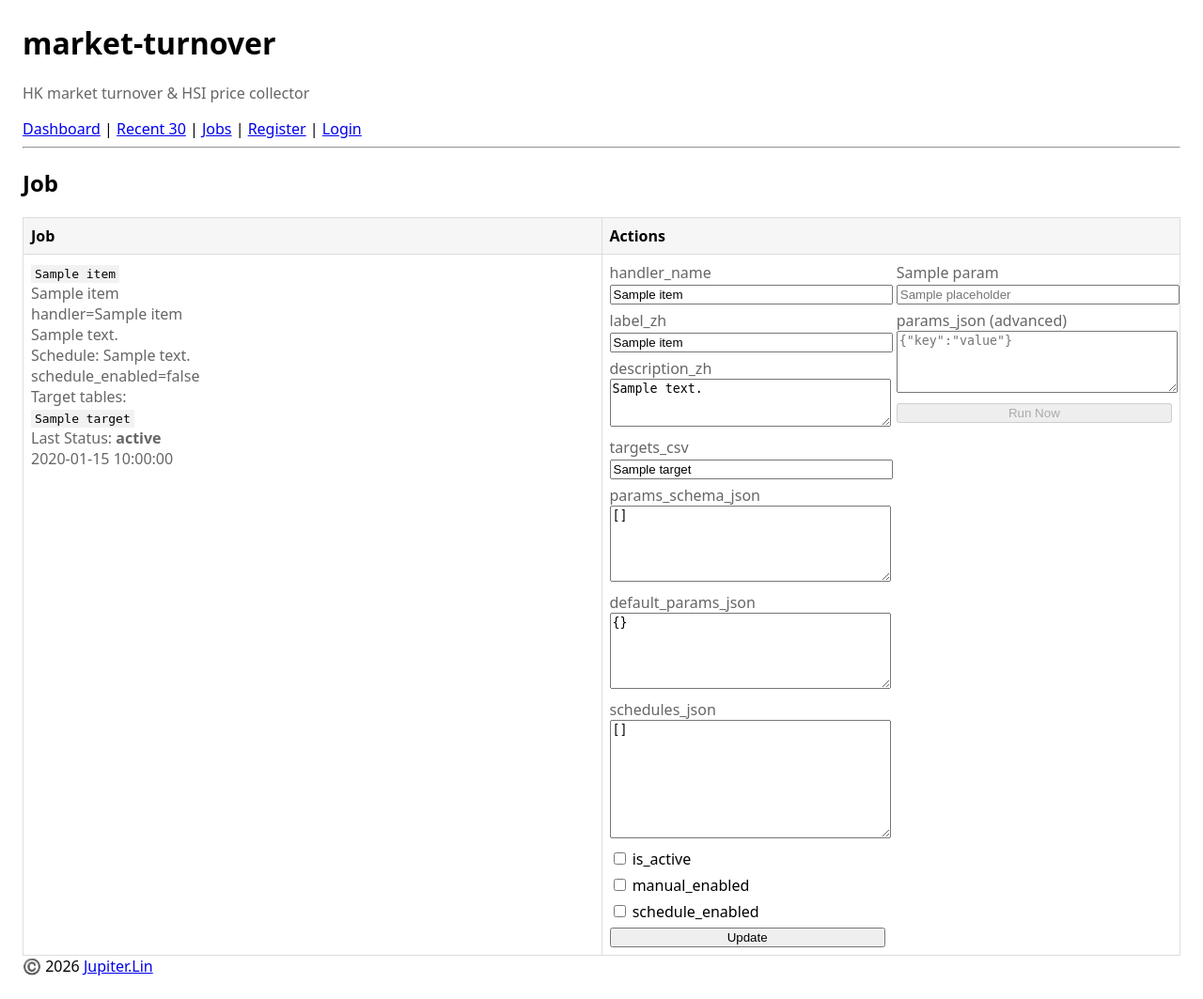
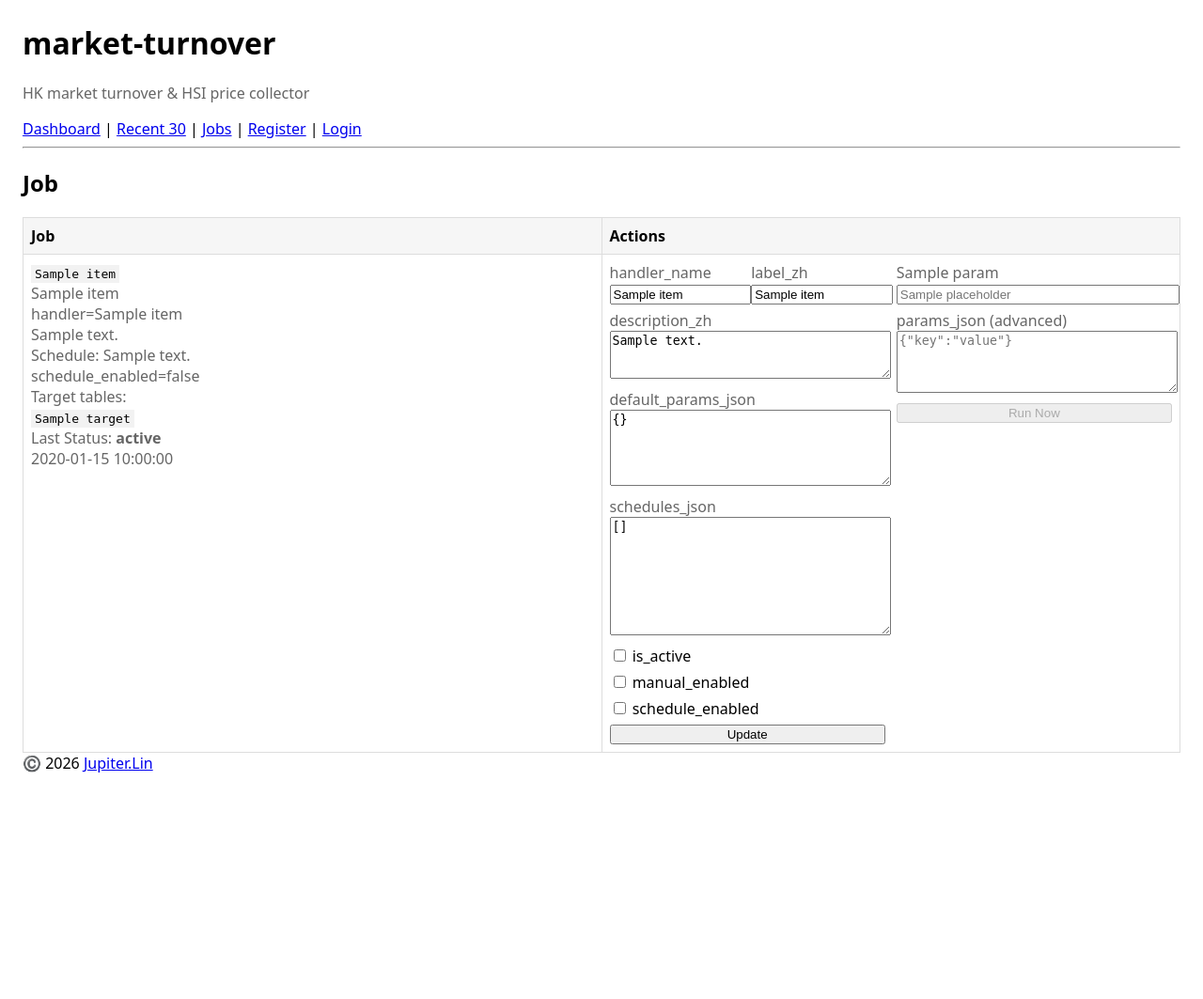
Before and after one commit to linguiben/market-turnover, a Python web app: template app/web/templates/job.html in a window 1280 px wide. Shown: the whole page at 94% size. After the commit the page ends 822 px from the top, so only its background shows below. Run offline with Jinja, Linux system fonts and the light colour scheme; the template is opened without the code that fills it: most values are stand-ins (such as "Sample title", 1, 10 or a date in 2020).

Commit message:
tune job.html

```diff
--- a/app/web/templates/job.html
+++ b/app/web/templates/job.html
@@ -51,6 +51,7 @@
           <form method="post" action="{{ base }}/api/job-definitions/save" style="display:grid; gap:6px;">
             <input type="hidden" name="job_name" value="{{ item.name }}" />
             <input type="hidden" name="next_path" value="/job" />
+            <div style="display:grid; grid-template-columns: 1fr 1fr; gap:8px;">
               <label>
                 <span class="muted">handler_name</span><br />
                 <input style="width:100%;" name="handler_name" value="{{ item.handler_name }}" />
@@ -59,18 +60,13 @@
                 <span class="muted">label_zh</span><br />
                 <input style="width:100%;" name="label_zh" value="{{ item.label }}" />
               </label>
+            </div>
             <label>
               <span class="muted">description_zh</span><br />
               <textarea style="width:100%;" rows="3" name="description_zh">{{ item.description }}</textarea>
             </label>
-            <label>
-              <span class="muted">targets_csv</span><br />
-              <input style="width:100%;" name="targets_csv" value="{{ (item.targets or []) | join(', ') }}" />
-            </label>
-            <label>
-              <span class="muted">params_schema_json</span><br />
-              <textarea style="width:100%;" rows="5" name="params_schema_json">{{ (item.params or []) | tojson }}</textarea>
-            </label>
+            <input type="hidden" name="targets_csv" value="{{ (item.targets or []) | join(', ') }}" />
+            <input type="hidden" name="params_schema_json" value="{{ (item.params or []) | tojson }}" />
             <label>
               <span class="muted">default_params_json</span><br />
               <textarea style="width:100%;" rows="5" name="default_params_json">{{ (item.default_params or {}) | tojson }}</textarea>
```
Lines whose indentation alone changed are shown as unchanged.
